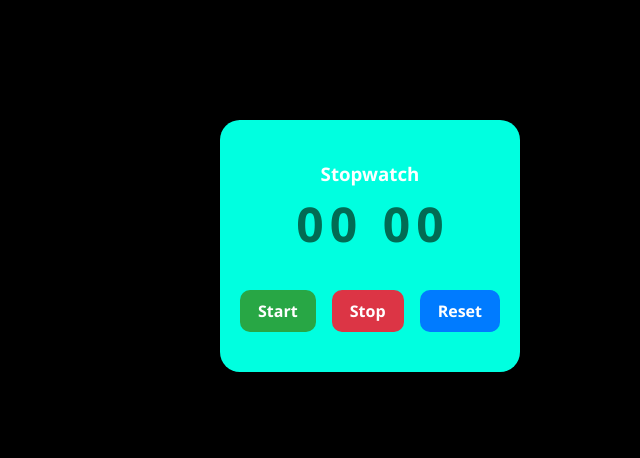
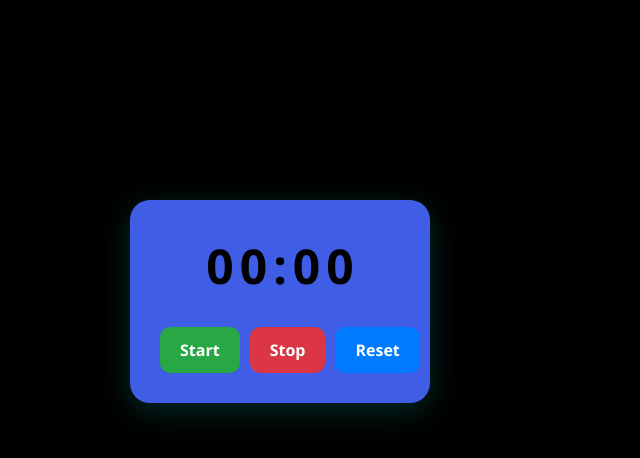
Before and after one commit to Kapil307/stopwatch, a React (Vite) app: page / in a window 1280 px wide. Shown: the top 458 px of the page, without its empty margins (270-910 px from the left). Built offline with nearby package versions, Linux system fonts and the light colour scheme.

Commit message:
Update something

```diff
--- a/src/App.jsx
+++ b/src/App.jsx
@@ -4,12 +4,22 @@ import { useState, useEffect } from "react";
 const Stopwatch = () => {
   const [time, setTime] = useState(0);
   const [isRunning, setIsRunning] = useState(false);
+  const [prevTimeString, setPrevTimeString] = useState("00:00");
 
   useEffect(() => {
     let timer;
     if (isRunning) {
-      timer = setInterval(() => setTime(prev => prev + 1), 1000);
+      timer = setInterval(() => {
+        setTime(prev => {
+          const nextTime = prev + 1;
+          setPrevTimeString(formatTime(prev)); // save current time before updating
+          return nextTime;
+        });
+      }, 1000);
+    } else {
+      clearInterval(timer);
     }
+
     return () => clearInterval(timer);
   }, [isRunning]);
 
@@ -18,23 +28,35 @@ const Stopwatch = () => {
   const handleReset = () => {
     setIsRunning(false);
     setTime(0);
+    setPrevTimeString("00:00");
   };
 
-  const formatTime = (totalSeconds) => {
-    const mins = Math.floor(totalSeconds / 60);
-    const secs = totalSeconds % 60;
+  const formatTime = (seconds) => {
+    const mins = Math.floor(seconds / 60);
+    const secs = seconds % 60;
     return `${String(mins).padStart(2, '0')}:${String(secs).padStart(2, '0')}`;
   };
 
+  const currentTimeString = formatTime(time);
+
   return (
     <div className="frame">
-      <h3>Stopwatch</h3>
       <div className="time">
-        {formatTime(time).split('').map((char, index) => (
-          <span key={index} className={`digit ${char === ':' ? 'blinking' : ''}`}>
-            {char}
-          </span>
-        ))}
+        {currentTimeString.split('').map((char, index) => {
+          const isChanging = char !== prevTimeString[index];
+          return (
+            <span
+              key={`${char}-${index}-${time}`}
+              className={
+                char === ':'
+                  ? `digit colon ${isRunning ? 'blinking' : ''}`
+                  : `digit ${isChanging ? 'animate' : ''}`
+              }
+            >
+              {char}
+            </span>
+          );
+        })}
       </div>
       <div className="sec">
         <button className="btn-1" onClick={handleStart}>Start</button>
--- a/src/css/App.css
+++ b/src/css/App.css
@@ -1,21 +1,21 @@
 .frame {
-  width: 100%;
-  max-width: 300px;
-  margin: 120px auto;
-  padding: 40px 20px;
-  background: #00FFE0;
+  width: 300px;
+  margin-left: 400px;
+  margin-top: 200px;
+  padding: 30px;
+  background:#405DE6;
+  backdrop-filter: blur(15px);
   border-radius: 20px;
-  box-shadow: 0 10px 25px rgba(0, 0, 0, 0.3);
+  box-shadow: 0 8px 32px rgba(13, 217, 186, 0.2);
   text-align: center;
-  color: #ffffff;
   font-family: 'Segoe UI', Tahoma, Geneva, Verdana, sans-serif;
-
 }
 
 .time {
   font-size: 48px;
   font-weight: bold;
-  margin-bottom: 30px;
+  margin-bottom: 25px;
+  color: black;
   display: flex;
   justify-content: center;
   gap: 6px;
@@ -23,41 +23,67 @@
 
 .digit {
   display: inline-block;
-  color: #026b53;
 }
 
+/* Only animate if class 'animate' is applied */
+.animate {
+  animation: slideUp 0.4s ease-out;
+}
+
+/* Blink only if class 'blinking' is present */
 .blinking {
   animation: blink 1s steps(1, start) infinite;
 }
 
+@keyframes slideUp {
+  0% {
+    transform: translateY(30px);
+    opacity: 0;
+  }
+  100% {
+    transform: translateY(0);
+    opacity: 1;
+  }
+}
+
 @keyframes blink {
-  0%, 100% { opacity: 1; }
+  0% { opacity: 1; }
   50% { opacity: 0; }
+  100% { opacity: 1; }
 }
 
 .sec {
   display: flex;
   justify-content: space-between;
   gap: 10px;
-  margin-top: 20px;
 }
 
 button {
-  padding: 10px 18px;
+  padding: 12px 20px;
   border: none;
   border-radius: 10px;
   font-size: 16px;
   font-weight: 600;
   cursor: pointer;
   transition: all 0.3s ease-in-out;
+}
+
+.btn-1 {
+  background: #28a745;
   color: white;
 }
 
-.btn-1 { background: #28a745; }
-.btn-2 { background: #dc3545; }
-.btn-3 { background: #007bff; }
+.btn-2 {
+  background: #dc3545;
+  color: white;
+}
+
+.btn-3 {
+  background: #007bff;
+  color: white;
+}
 
 button:hover {
+  transform: scale(1.05);
   opacity: 0.9;
-  transform: scale(1.05);
 }
```
